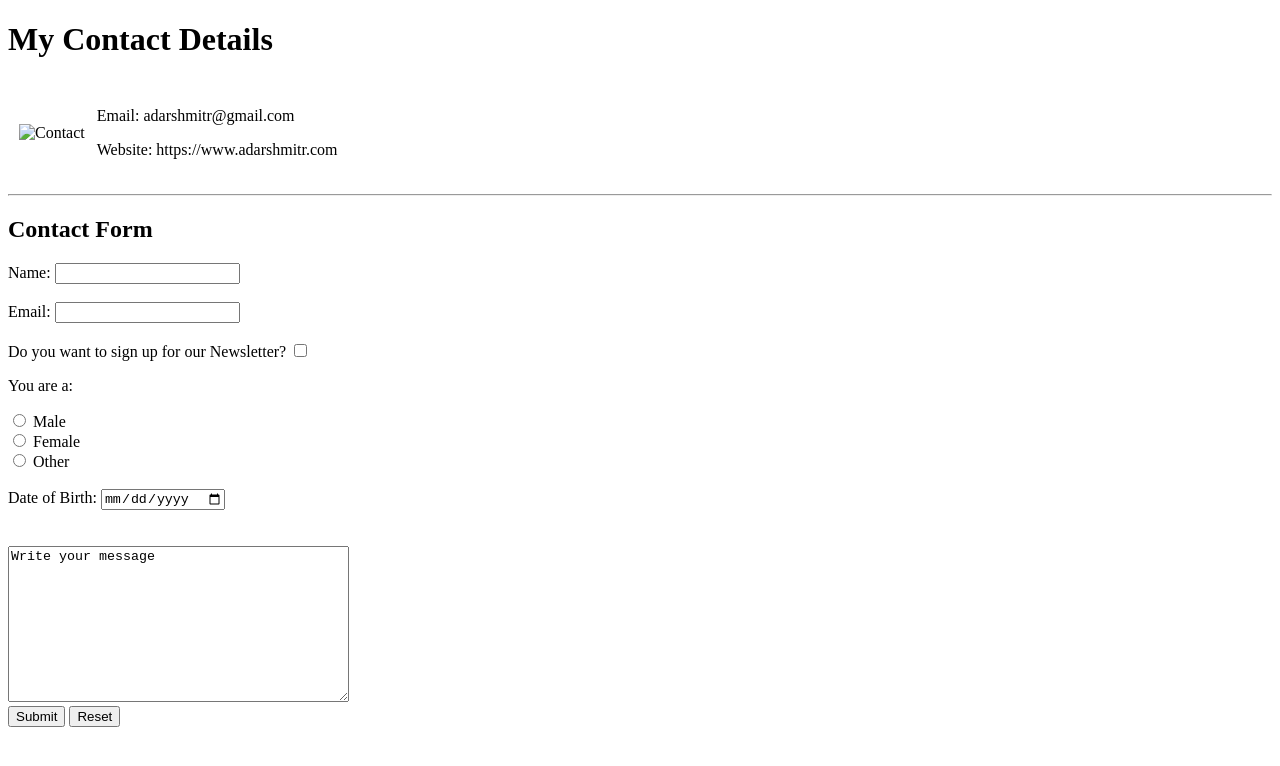
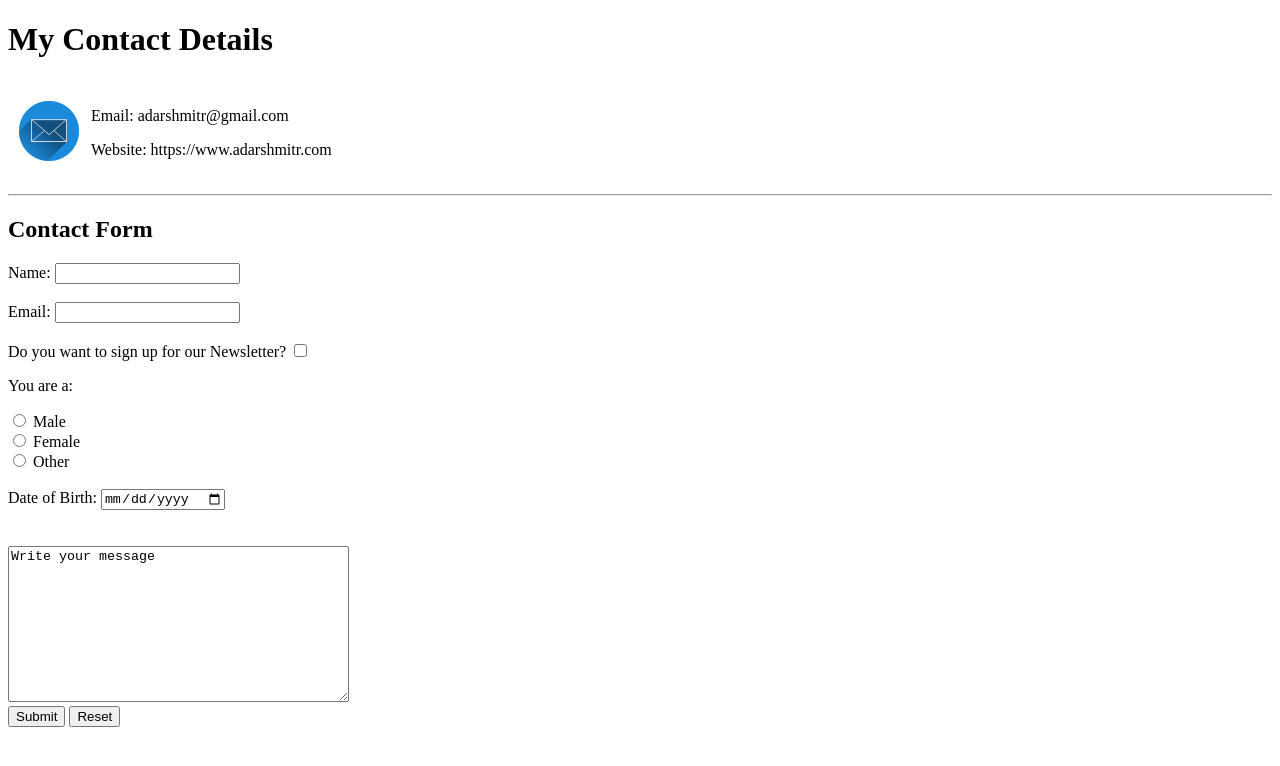
Before and after one commit to AdarshMitr/cv, a plain HTML site: page contact-me.html in a window 1280 px wide. Drawn offline with Linux system fonts and the light colour scheme; the site is published under a folder, as on GitHub Pages, so addresses that start at the root find nothing.

Commit message:
image fixed

```diff
--- a/contact-me.html
+++ b/contact-me.html
@@ -11,7 +11,7 @@
 
    <table cellspacing="10">
     <tr>
-        <td><img src="/images/email.png" alt="Contact" srcset="">
+        <td><img src="images/email.png" alt="Contact">
         </td>
         <td><p>Email: adarshmitr@gmail.com</p>
             <p>Website: https://www.adarshmitr.com</p></td>
```
